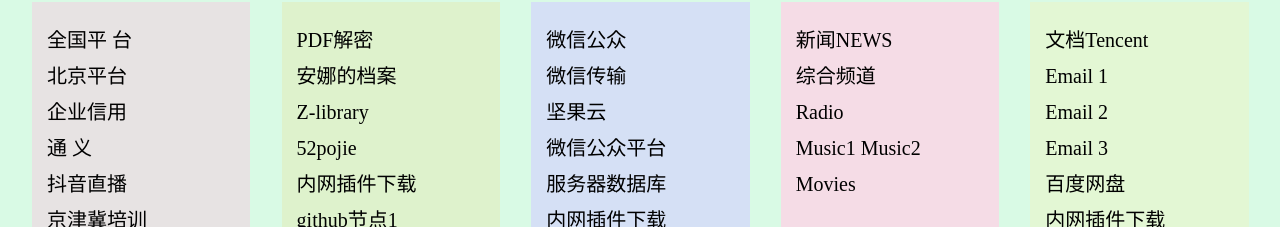
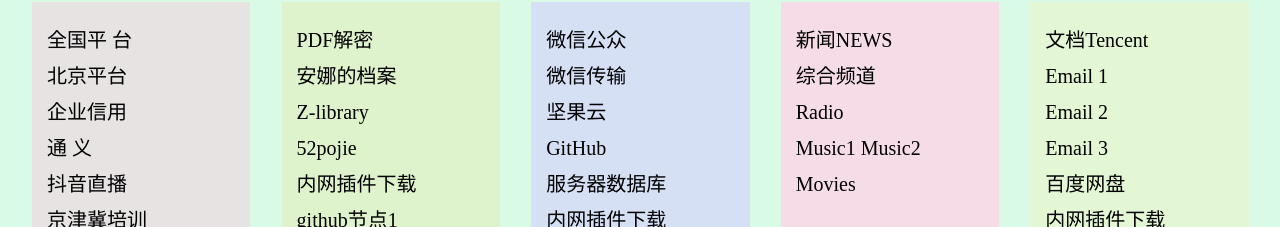
Before and after one commit to goodneighbour2/law, a plain HTML site: page index.html in a window 1280 px wide. Shown: the part 1572-1799 px from the top of the page. Drawn offline with Linux system fonts and the light colour scheme.

Commit message:
Update index.html

```diff
--- a/index.html
+++ b/index.html
@@ -89,7 +89,7 @@
                     <a href="https://mp.weixin.qq.com/" target="_blank">微信公众<br></a>
                     <a href="https://filehelper.weixin.qq.com/" target="_blank">微信传输 <br></a>
                     <a href="https://www.jianguoyun.com/#/" target="_blank">坚果云 <br></a>
-                    <a href="https://www.biying.com" target="_blank">微信公众平台 <br></a>
+                    <a href="https://github.com/goodneighbour2" target="_blank">GitHub <br></a>
                     <a href="https://app.freehosts4u.org/index.php/user" target="_blank">服务器数据库 <br></a>
                     <a href="https://crxdl.com/" target="_blank">内网插件下载 <br></a>
                 </p>
```
